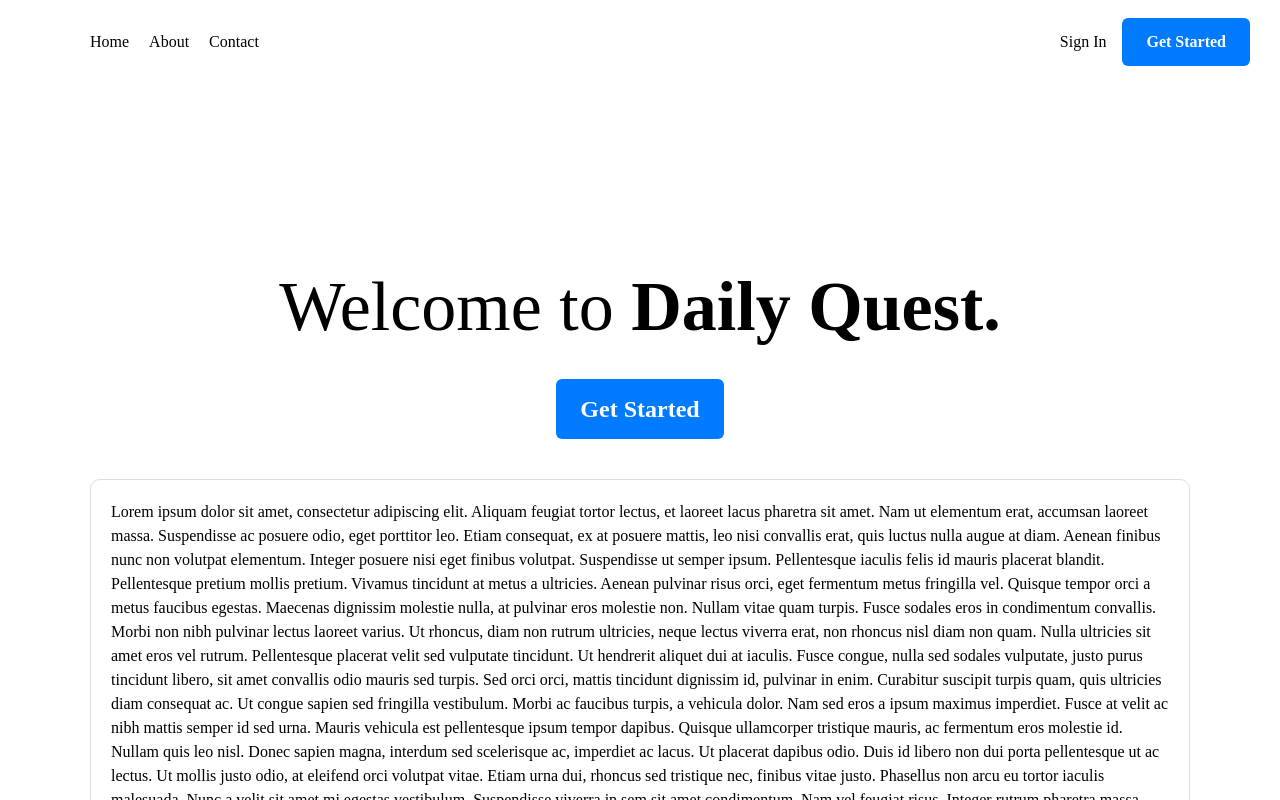
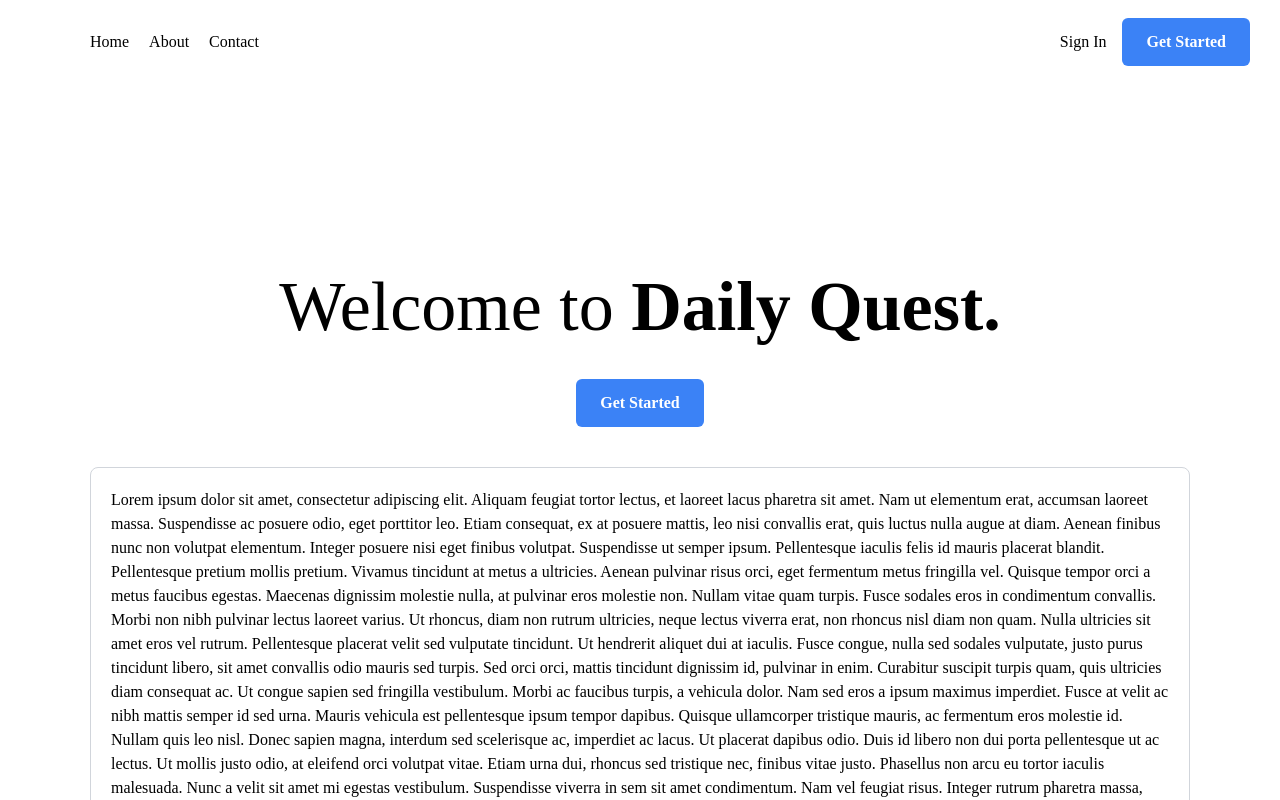
Before and after one commit to stanleypangg/DailyQuest, a React (Vite) app in the folder frontend/: page / in a window 1280 px wide. Shown: the top 800 px of the page. Built offline with nearby package versions, Linux system fonts and the light colour scheme.

Commit message:
changed styling to tailwind

```diff
--- a/frontend/src/components/home/index.tsx
+++ b/frontend/src/components/home/index.tsx
@@ -3,30 +3,10 @@ import React from "react";
 const index = () => {
   return (
     <div className="header" style={{ fontFamily: "JetBrains Mono" }}>
-      <div
-        className="container"
-        style={{ maxWidth: "1920px", height: "100vh", margin: 0, padding: 0 }}
-      >
-        <nav
-          style={{
-            display: "flex",
-            justifyContent: "space-between",
-            alignItems: "center",
-            padding: "0 30px",
-          }}
-        >
+      <div className="container max-w-[1920px] h-screen m-0 p-0">
+        <nav className="flex justify-between items-center px-[30px]">
           {/* Left-side navigation links */}
-          <ul
-            style={{
-              display: "flex",
-              gap: "20px",
-              listStyle: "none",
-              fontSize: "16px",
-              padding: 0,
-              margin: 30,
-              marginLeft: 60,
-            }}
-          >
+          <ul className="flex gap-[20px] list-none text-[16px] p-0 m-[30px] ml-[60px]">
             <li>
               <a href="/">Home</a>
             </li>
@@ -40,85 +20,28 @@ const index = () => {
 
           {/* Right-side navigation links */}
           <div>
-            <button style={{ padding: "8px 16px", fontSize: "16px" }}>
+            <button className="px-4 py-2 text-[16px]">
               Sign In
             </button>
-            <button
-              style={{
-                backgroundColor: "#007bff",
-                color: "#fff",
-                padding: "12px 24px",
-                fontSize: "16px",
-                border: "none",
-                borderRadius: "6px",
-                cursor: "pointer",
-                fontWeight: "bold",
-              }}
-            >
+            <button className="bg-blue-500 text-white px-6 py-3 text-[16px] rounded-md font-bold cursor-pointer">
               Get Started
             </button>
           </div>
         </nav>
 
-        <div
-          style={{
-            display: "flex",
-            flexDirection: "column",
-            justifyContent: "center",
-            gap: "20px",
-          }}
-        >
+        <div className="flex flex-col justify-center gap-5">
           {/* Header text */}
-          <div
-            className="homeText"
-            style={{
-              width: "fit-content",
-              margin: "0 auto",
-              padding: "20px",
-              fontSize: "70px",
-              textAlign: "center",
-              marginTop: "150px",
-            }}
-          >
+          <div className="homeText w-fit mx-auto p-5 text-[70px] text-center mt-[150px]">
             Welcome to <b>Daily Quest.</b>
           </div>
         </div>
 
-        <div
-          style={{
-            display: "flex",
-            flexDirection: "column",
-            justifyContent: "center",
-            alignItems: "center",
-            gap: "20px",
-          }}
-        >
-          <button
-            style={{
-              backgroundColor: "#007bff",
-              color: "#fff",
-              padding: "12px 24px",
-              fontSize: "24px",
-              border: "none",
-              borderRadius: "6px",
-              cursor: "pointer",
-              fontWeight: "bold",
-            }}
-          >
+        <div className="flex flex-col justify-center gap-5 items-center">
+          <button className="bg-blue-500 text-white px-6 py-3 text-[16px] rounded-md font-bold cursor-pointer">
             Get Started
           </button>
 
-          <section
-            style={{
-              textAlign: "left",
-              maxWidth: "1100px",
-              margin: "auto",
-              padding: "20px",
-              border: "1px solid #ddd",
-              borderRadius: "10px",
-              marginTop: "20px",
-            }}
-          >
+          <section className="text-left max-w-[1100px] mx-auto p-5 border border-gray-300 rounded-lg mt-5">
             Lorem ipsum dolor sit amet, consectetur adipiscing elit. Aliquam
             feugiat tortor lectus, et laoreet lacus pharetra sit amet. Nam ut
             elementum erat, accumsan laoreet massa. Suspendisse ac posuere odio,
```
